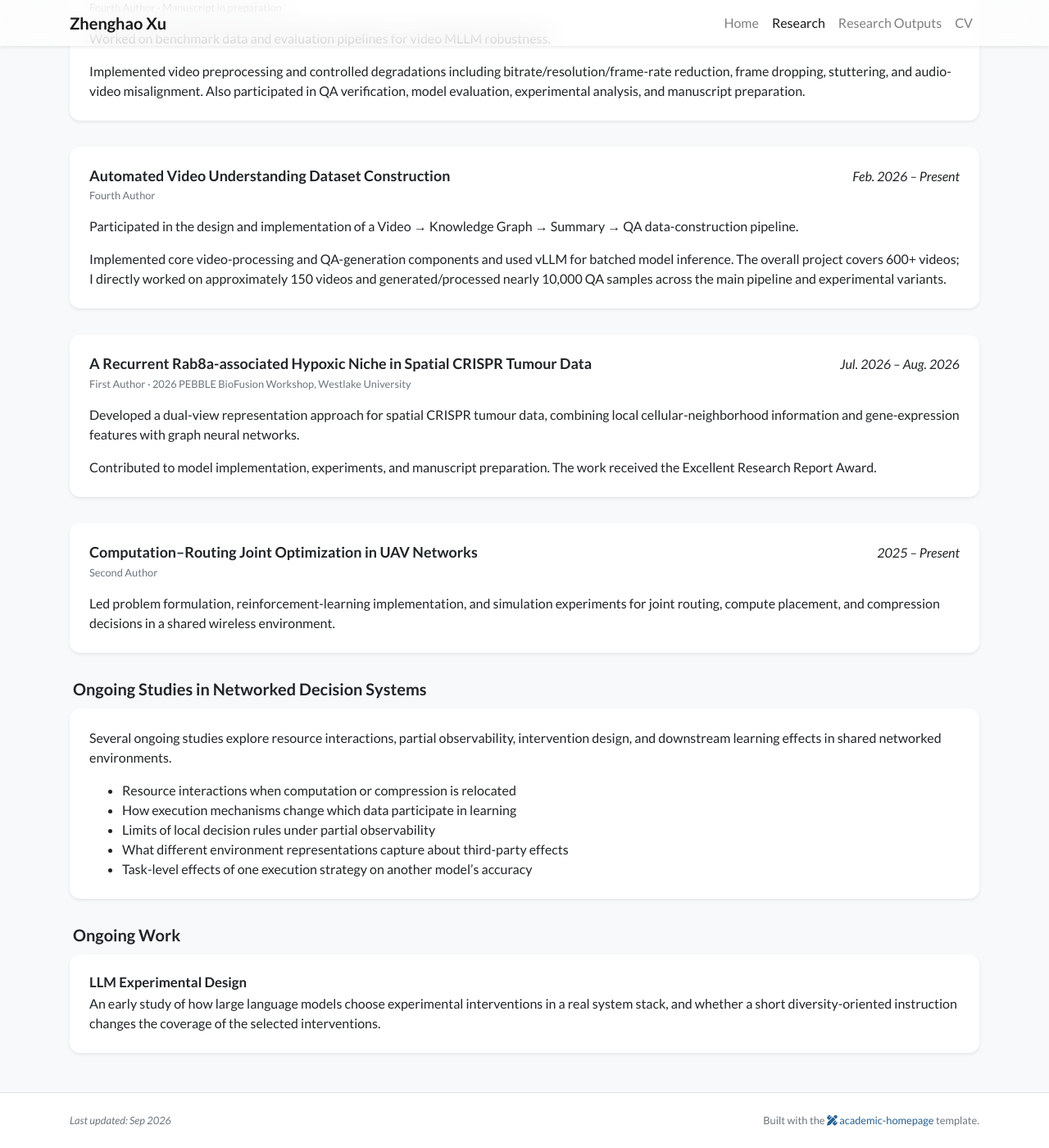
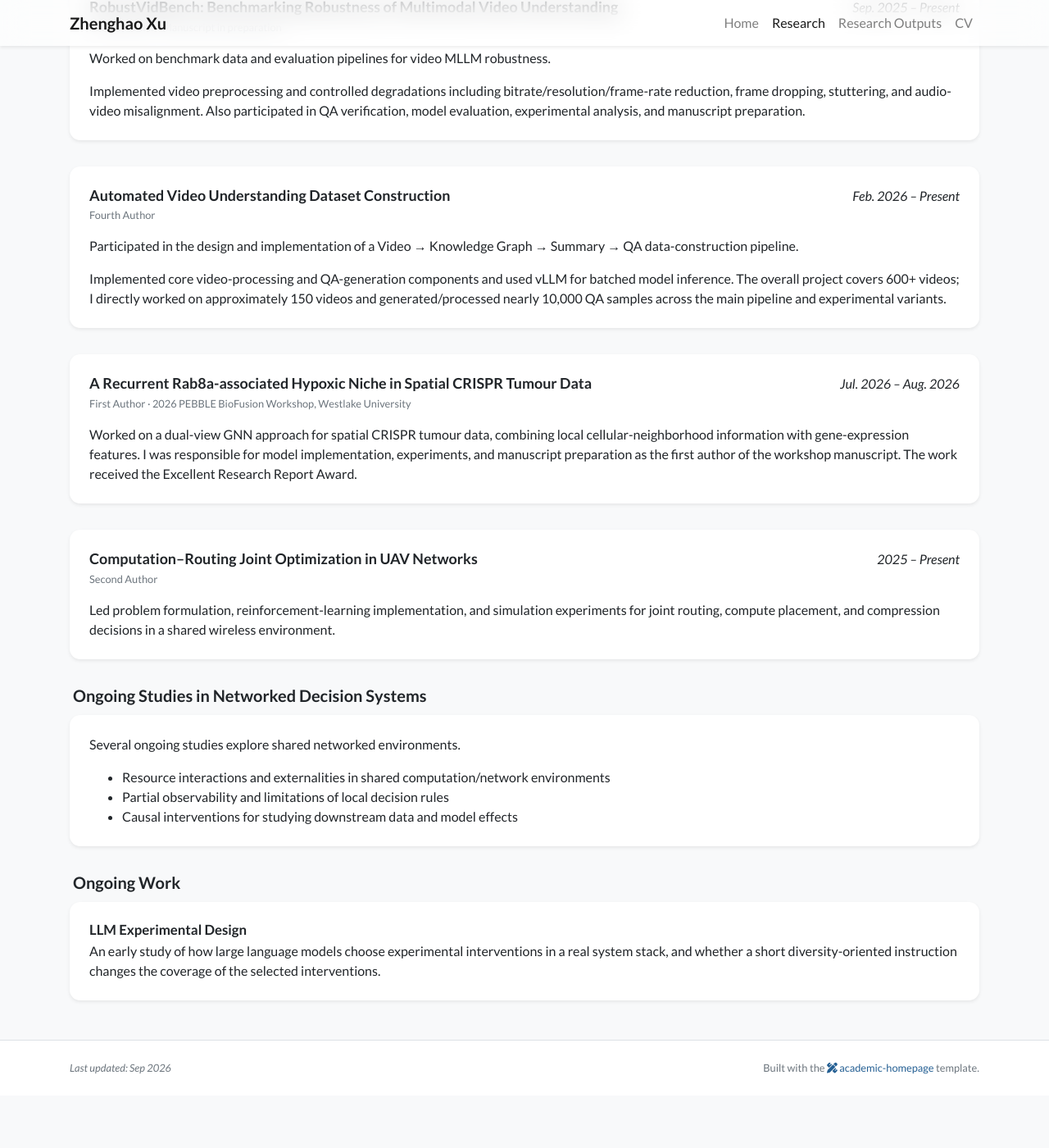
Before and after one commit to Xu-zhenghao-zzz/Xu-zhenghao-zzz.github.io, a Jekyll site: the page built from research.html, in a window 1280 px wide and 1400 px high, scrolled down 551 px. Shown: the whole window at 82% size. Built offline with Jekyll 4.4.1, drawn with Linux system fonts in a browser that asks for light colours; nearby versions of some CDN libraries; a style sheet for code colours, icons or effects is not loaded; after the commit the page ends 1887 px from its top, so only the background shows below that; some of the changed text lies outside the part shown.

Commit message:
Polish homepage copy, shorten awards, and keep UAV off the front page.
Co-authored-by: Cursor <cursoragent@cursor.com>

```diff
--- a/_data/authors.yml
+++ b/_data/authors.yml
@@ -1,6 +1,10 @@
 "Zhenghao Xu":
   bold: true
   url: https://github.com/Xu-zhenghao-zzz
+
+"Zhenghao Xu et al.":
+  bold: true
+  name: "Zhenghao Xu et al."
 
 "Xiaolong Cui": {}
 "Xuebin Tang": {}
--- a/research.html
+++ b/research.html
@@ -7,7 +7,7 @@ navbar_title: Research
 <div class="page-header card border-0 shadow-sm bg-white">
   <div class="card-body p-4 p-md-5">
     <h1>Research</h1>
-    <p class="mb-0">Projects I have worked on, listed with the parts I implemented or ran.</p>
+    <p class="mb-0">A selection of research projects I have worked on.</p>
   </div>
 </div>
 
@@ -19,7 +19,7 @@ navbar_title: Research
     </div>
     <p class="small text-muted">Fourth Author · IEEE TNSM, Major Revision</p>
     <p>Implemented the PPO training and evaluation pipeline for joint routing and in-network compression with GNN-encoded network states.</p>
-    <p class="mb-0">Designed cross-topology generalization experiments by directly evaluating policies trained on one topology on unseen topologies, and conducted workload, parameter-sensitivity, baseline, and ablation experiments during revision.</p>
+    <p class="mb-0">Designed cross-topology generalization experiments by directly evaluating policies trained on one topology on unseen topologies. The manuscript received a Major Revision decision from IEEE TNSM; I am responsible for additional generalization, workload, and sensitivity experiments during the revision.</p>
   </div></div>
 </section>
 
@@ -54,8 +54,7 @@ navbar_title: Research
       <em>Jul. 2026 – Aug. 2026</em>
     </div>
     <p class="small text-muted">First Author · 2026 PEBBLE BioFusion Workshop, Westlake University</p>
-    <p>Developed a dual-view representation approach for spatial CRISPR tumour data, combining local cellular-neighborhood information and gene-expression features with graph neural networks.</p>
-    <p class="mb-0">Contributed to model implementation, experiments, and manuscript preparation. The work received the Excellent Research Report Award.</p>
+    <p class="mb-0">Worked on a dual-view GNN approach for spatial CRISPR tumour data, combining local cellular-neighborhood information with gene-expression features. I was responsible for model implementation, experiments, and manuscript preparation as the first author of the workshop manuscript. The work received the Excellent Research Report Award.</p>
   </div></div>
 </section>
 
@@ -73,13 +72,11 @@ navbar_title: Research
 <section class="portfolio-section" id="ongoing-networked">
   <h2>Ongoing Studies in Networked Decision Systems</h2>
   <div class="card border-0 shadow-sm bg-white"><div class="card-body p-4">
-    <p>Several ongoing studies explore resource interactions, partial observability, intervention design, and downstream learning effects in shared networked environments.</p>
+    <p>Several ongoing studies explore shared networked environments.</p>
     <ul class="mb-0">
-      <li>Resource interactions when computation or compression is relocated</li>
-      <li>How execution mechanisms change which data participate in learning</li>
-      <li>Limits of local decision rules under partial observability</li>
-      <li>What different environment representations capture about third-party effects</li>
-      <li>Task-level effects of one execution strategy on another model’s accuracy</li>
+      <li>Resource interactions and externalities in shared computation/network environments</li>
+      <li>Partial observability and limitations of local decision rules</li>
+      <li>Causal interventions for studying downstream data and model effects</li>
     </ul>
   </div></div>
 </section>
```
Also changed, not shown: TODO.md (+1 -1 lines), _data/profile.yml (+4 -4 lines), _publications/2026/2026-westlake-rab8a.md (+1 -2 lines), index.html (+2 -8 lines).
